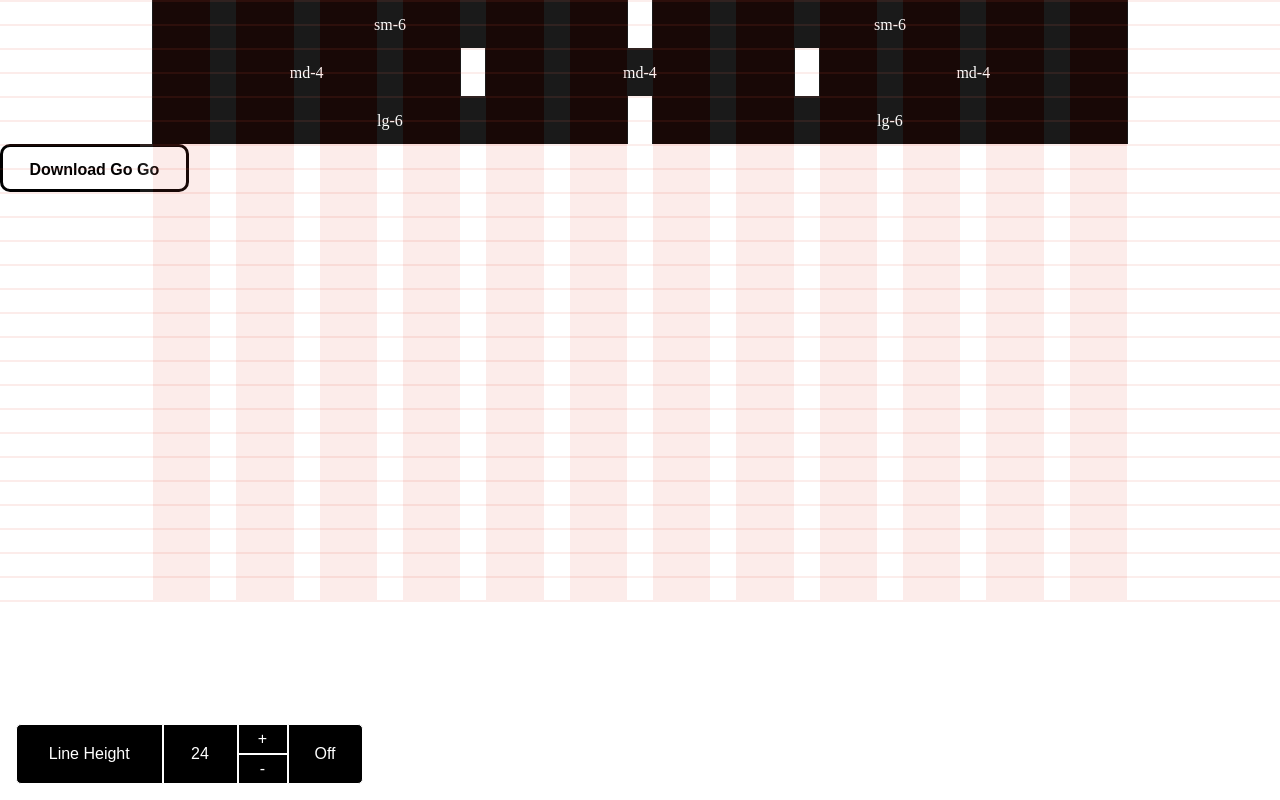
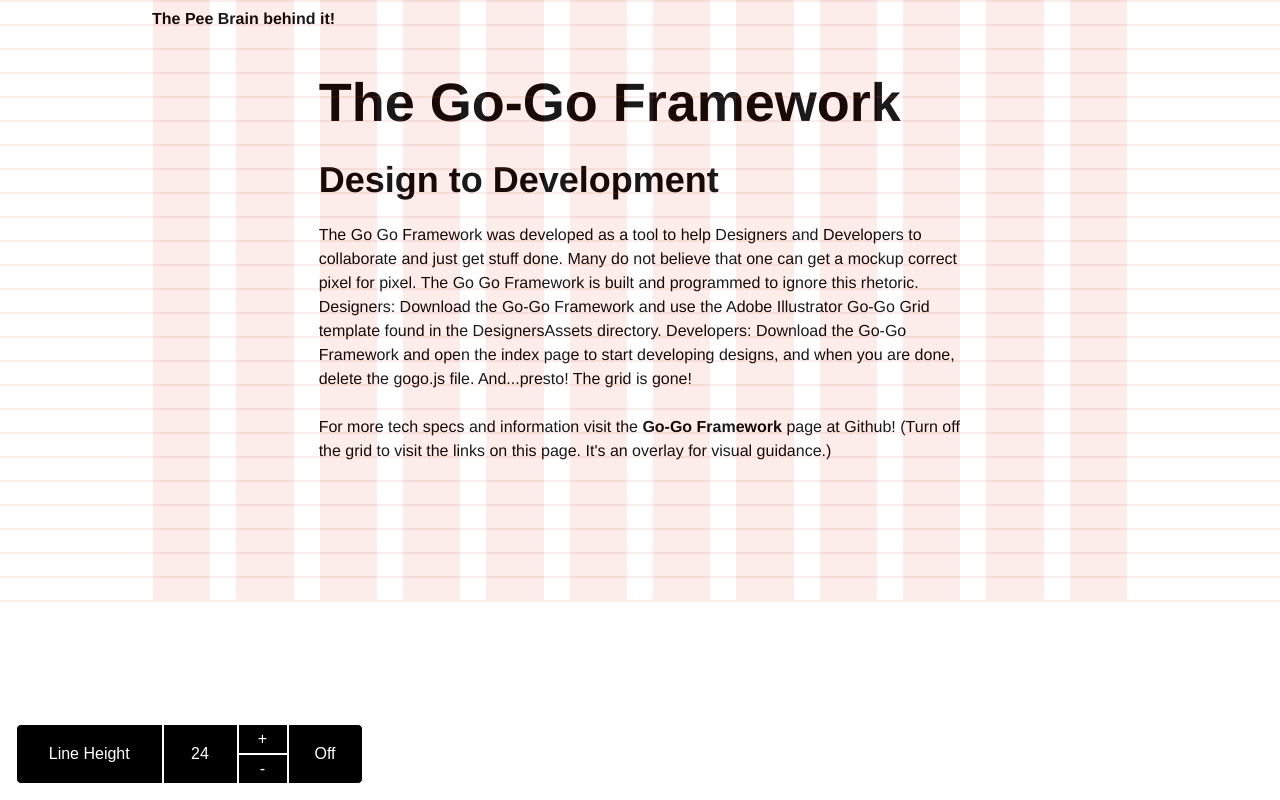
Before and after one commit to timotay07/The-Gridmaster, a plain HTML site: page index.html in a window 1280 px wide. Drawn offline with nearby package versions, Linux system fonts and the light colour scheme.

Commit message:
added example and cleaned up typography css
added example and cleaned up typography css

```diff
--- a/css/gogo.css
+++ b/css/gogo.css
@@ -1,18 +1,8 @@
-/*begin demo/debug*/
-.demo {
-    width:100%;
-    background: #000;
-    color: #fff;
-    text-align: center;
-    line-height: 50px;
-}
-
-/*end demo/debug*/
-
     @media only screen {
     body {
         margin: 0;
         height: 100%;
+        font-family: Helvetica, Arial, sans-serif;
     }
     .container {
         max-width: 1000px;
@@ -78,20 +68,47 @@
         width: 100%;
     }
     /* typography */
+    h1 {
+        font-size: 3.375em;
+        line-height: 1.335em;
+        padding-top:0.334em;
+        margin-top: 0;
+        margin-bottom: 0.555em;
+        position: relative;
+    }
+    h2 {
+        font-size: 2.25em;
+        line-height: 0.667em;
+        margin-top: 0;
+        margin-bottom: 0.667em;
+    }
     p {
         font-size: 1em;
-        line-height: 1.625em;
+        line-height: 1.5em;
         margin-top: 0;
-        margin-bottom: 1.125em;
-        padding-top: 0.5em;
+        margin-bottom: 1.0625em;
+        padding-top: 0.4375em;
     }
-    h1 {
-        font-size: 2.5em;
-        line-height: 0.65em;
-        margin-bottom: 0.65em;
-        margin-top: 0.65em;
-        position: relative;
+    p > a {
+        display: inline;
     }
+    a {
+        display: block;
+        text-decoration: none;
+        font-size: 1em;
+        line-height: 1.5em;
+        margin-top: 0;
+        margin-bottom: 1.0625em;
+        padding-top: 0.4375em;
+        color: #000;
+        transition: all 500ms ease;
+        font-weight: bold;
+    }
+    a:hover {
+        opacity: 0.3;
+        color: #e74c3c;
+    }
+
 }
 
 @media only screen and (min-width: 40.063em) {
--- a/index.html
+++ b/index.html
@@ -12,37 +12,26 @@
   <link rel="stylesheet" href="css/gogo_elements.css">
 </head>
 <body>
-  <div class="container">
-    <div class="group">
-      <div class="sm-6"><div class="demo"></div></div>
-      <div class="sm-6"><div class="demo"></div></div>
-    </div>
-    <div class="group">
-       <div class="md-4"><div class="demo"></div></div>
-       <div class="md-4"><div class="demo"></div></div>
-       <div class="md-4"><div class="demo"></div></div>
-    </div>
-    <div class="group">
-      <div class="lg-6"><div class="demo"></div></div>
-      <div class="lg-6"><div class="demo"></div></div>
+<!-- delete these instructions and begin! -->
+<div class="container">
+  <div class="group">
+    <div class="lg-12">
+      <div class="logo"><a href="http://www.blakboks.net">The Pee Brain behind it!</a></div>
     </div>
   </div>
-  <button class="ggg_button">Download Go Go</button>
+  <div class="group">
+    <div class="lg-8 center">
+      <h1>The Go-Go Framework</h1>
+      <h2>Design to Development</h2>
+      <p>The Go Go Framework was developed as a tool to help Designers and Developers to collaborate and just get stuff done. Many do not believe that one can get a mockup correct pixel for pixel. The Go Go Framework is built and programmed to ignore this rhetoric. Designers: Download the Go-Go Framework and use the Adobe Illustrator Go-Go Grid template found in the DesignersAssets directory. Developers: Download the Go-Go Framework and open the index page to start developing designs, and when you are done, delete the gogo.js file. And...presto! The grid is gone!</p>
+
+      <p>For more tech specs and information visit the <a href="https://github.com/maviola5/Go-Go-Framework/">Go-Go Framework</a> page at Github! (Turn off the grid to visit the links on this page. It's an overlay for visual guidance.)</p>
+    </div>
+  </div>
+</div>
+
+<!-- The world is your oyster! -->
   <script src="https://ajax.googleapis.com/ajax/libs/jquery/1.11.2/jquery.min.js"></script>
   <script src="js/gogo.js"></script>
-
-  <script>
-    function getClass() {
-      $("div.demo").each(
-        function(){
-          var className = $(this).parent().attr("class");
-          $(this).html(className);
-          console.log(className);
-        }
-      );
-    }
-    getClass();
-    $(".demo").height(48);
-  </script>
 </body>
 </html>
```
Also changed, not shown: gogo_elements.html (added, +27 -0 lines), test.html (deleted, +0 -14 lines), 1 other file.
